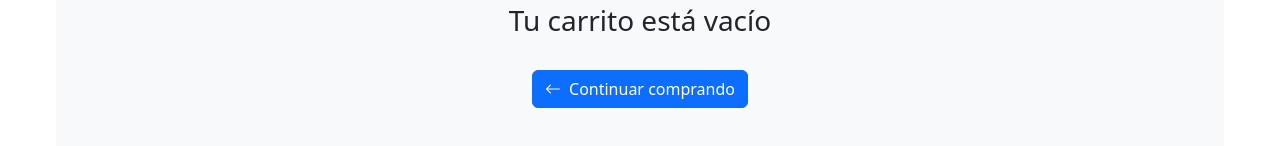
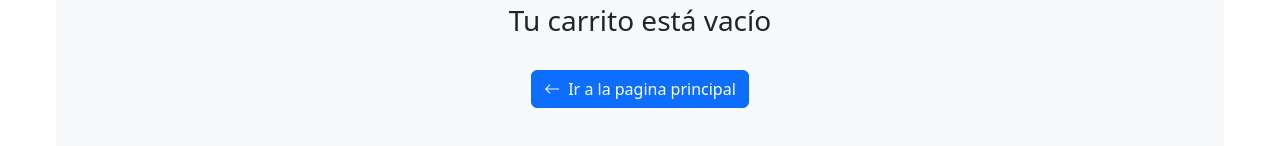
Before and after one commit to JoseLlave/Entrega-Final-Jose-Rodolfo-Llave-Apaza, a React (Vite) app: page /cart in a window 1280 px wide. Shown: the part 326-472 px from the top of the page. Built offline with nearby package versions, Linux system fonts and the light colour scheme.

Commit message:
Corrigiendo mensajes

```diff
--- a/src/components/CartContainer.jsx
+++ b/src/components/CartContainer.jsx
@@ -28,7 +28,7 @@ function CartContainer() {
             onClick={() => navigate('/')}
           >
             <i className="bi bi-arrow-left me-2"></i>
-            Continuar comprando
+            Ir a la pagina principal
           </Button>
         </div>
       ) : (
```
